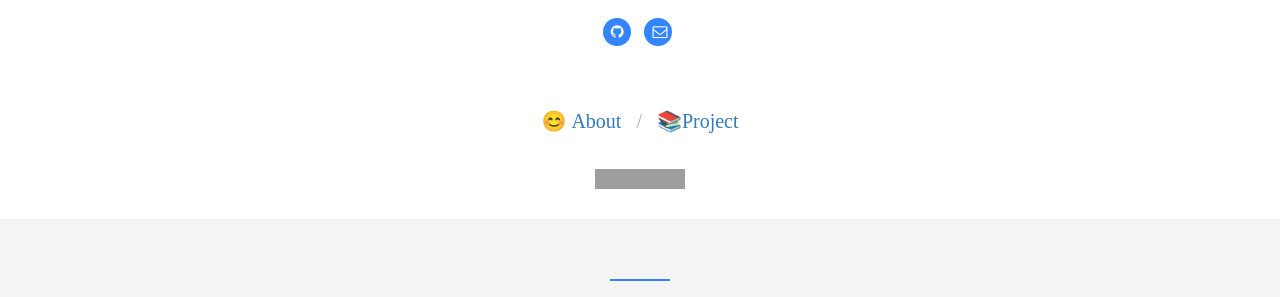
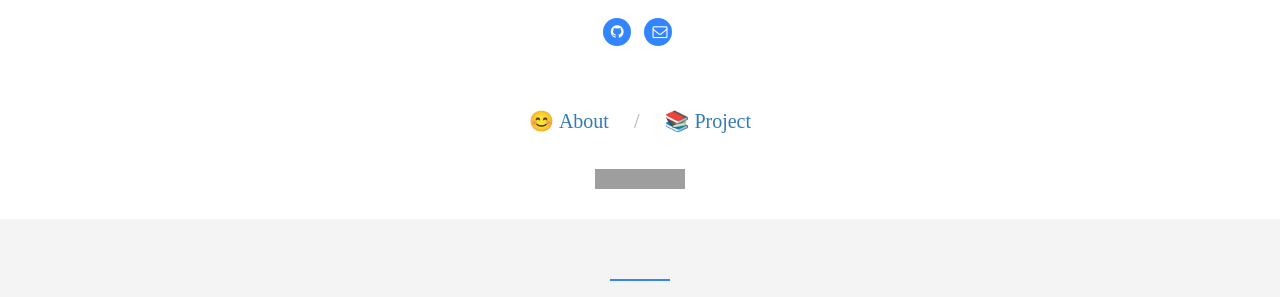
Before and after one commit to Limy-901/Limy-901.github.io, a Jekyll site: the page built from index.html, in a window 1280 px wide and 900 px high, scrolled down 616 px. Shown: the part 150-447 px from the top of the window. Built offline with Jekyll 4.4.1, drawn with Linux system fonts in a browser that asks for light colours; some web fonts are replaced; grey boxes are pictures that could not be loaded.

Commit message:
210503 Update about

```diff
--- a/_config.yml
+++ b/_config.yml
@@ -28,7 +28,7 @@ author:  # change following line to your infomation.
   skill_icon2:
     - name: fa-linux
     - name: icon-apache
-  desc: 😊&nbsp;<a style="margin-top:3%;" href="/about/2021/03/25/about-resume.html">About</a>&nbsp;&nbsp;&nbsp;/&nbsp;&nbsp;&nbsp;📚<a href="#Project">Project</a> # Describe yourself.
+  desc: 😊&nbsp;<a style="margin-top:3%;" href="/about/2021/03/25/about-resume.html">About</a>&nbsp;&nbsp;&nbsp;&nbsp;&nbsp;/&nbsp;&nbsp;&nbsp;&nbsp;&nbsp;📚&nbsp;<a href="#Project">Project</a> # Describe yourself.
 
 # comment
 disqus:  # if you wanna comment feature, go to https://disqus.com/ to get your configuration; if not, comment following two lines.
```
